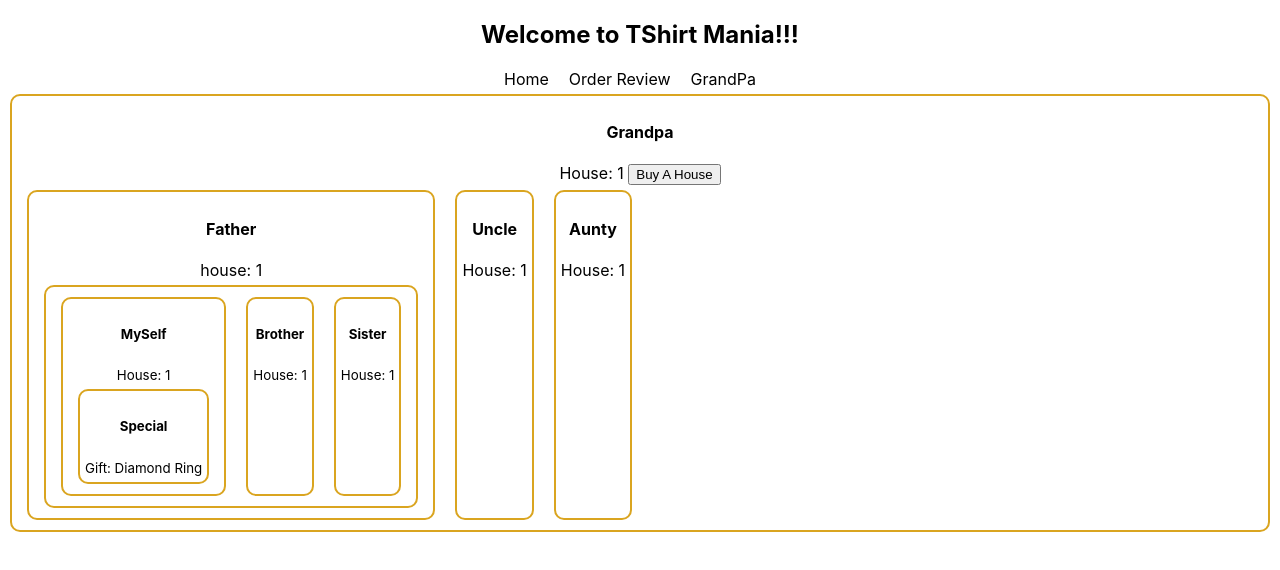
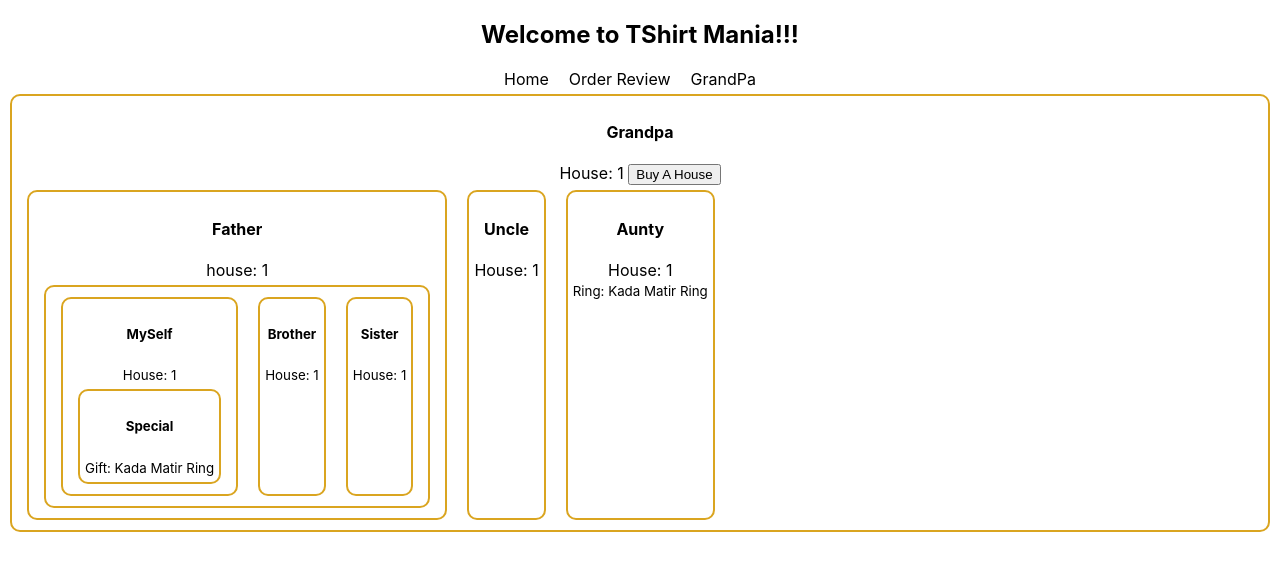
Before and after one commit to ProgrammingHero1/batch5-tshirt-mania-module-54, a React (Create React App) app: page /grandpa in a window 1280 px wide. Shown: the top 570 px of the page. Built offline with nearby package versions, Linux system fonts and the light colour scheme.

Commit message:
implemented simple context api

```diff
--- a/src/components/Aunty/Aunty.js
+++ b/src/components/Aunty/Aunty.js
@@ -1,10 +1,13 @@
-import React from 'react';
+import React, { useContext } from 'react';
+import { RingContext } from '../Grandpa/Grandpa';
 
 const Aunty = ({house}) => {
+    const ring = useContext(RingContext);
     return (
         <div>
             <h4>Aunty</h4>
             <p>House: {house}</p>
+            <p><small>Ring: {ring}</small></p>
         </div>
     );
 };
--- a/src/components/Father/Father.js
+++ b/src/components/Father/Father.js
@@ -9,7 +9,7 @@
             <h4>Father</h4>
             <p>house: {house}</p>
             <div style={{display: 'flex'}}>
-                <MySelf house={house} ornament={ornament}></MySelf>
+                <MySelf house={house}></MySelf>
                 <Brother house={house}></Brother>
                 <Sister house={house}></Sister>
             </div>
--- a/src/components/Grandpa/Grandpa.js
+++ b/src/components/Grandpa/Grandpa.js
@@ -1,19 +1,22 @@
-import React, { useState } from 'react';
+import React, { createContext, useState } from 'react';
 import Uncle from '../Uncle/Uncle';
 import Father from '../Father/Father';
 import Aunty from '../Aunty/Aunty';
 import './Grandpa.css';
 
+export const RingContext = createContext('ring');
+
 const Grandpa = () => {
     const [house, setHouse] = useState(1);
 
-    const ornament = 'Diamond Ring';
+    const ornament = 'Kada Matir Ring';
 
     const handleBuyAHouse = () => {
         const newHouseCount = house + 1;
         setHouse(newHouseCount);
     }
     return (
+        <RingContext.Provider value={ornament}>
             <div className='grandpa'>
                 <h4>Grandpa</h4>
 
@@ -21,11 +24,12 @@
                     onClick={handleBuyAHouse}
                 >Buy A House</button></p>
                 <section style={{ display: 'flex' }}>
-                <Father house={house} ornament={ornament}></Father>
+                    <Father house={house}></Father>
                     <Uncle house={house}></Uncle>
                     <Aunty house={house}></Aunty>
                 </section>
             </div>
+        </RingContext.Provider>
     );
 };
 
--- a/src/components/MySelf/MySelf.js
+++ b/src/components/MySelf/MySelf.js
@@ -1,12 +1,12 @@
 import React from 'react';
 import Special from '../Special/Special';
 
-const MySelf = ({house, ornament}) => {
+const MySelf = ({house}) => {
     return (
         <div>
             <h5>MySelf</h5>
             <p><small>House: {house}</small></p>
-            <Special ornament={ornament}></Special>
+            <Special></Special>
         </div>
     );
 };
--- a/src/components/Special/Special.js
+++ b/src/components/Special/Special.js
@@ -1,10 +1,12 @@
-import React from 'react';
+import React, { useContext } from 'react';
+import { RingContext } from '../Grandpa/Grandpa';
 
-const Special = ({ornament}) => {
+const Special = () => {
+    const ring = useContext(RingContext);
     return (
         <div>
             <h5>Special</h5>
-            <p><small>Gift: {ornament}</small></p>
+            <p><small>Gift: {ring}</small></p>
         </div>
     );
 };
```
Lines whose indentation alone changed are shown as unchanged.
